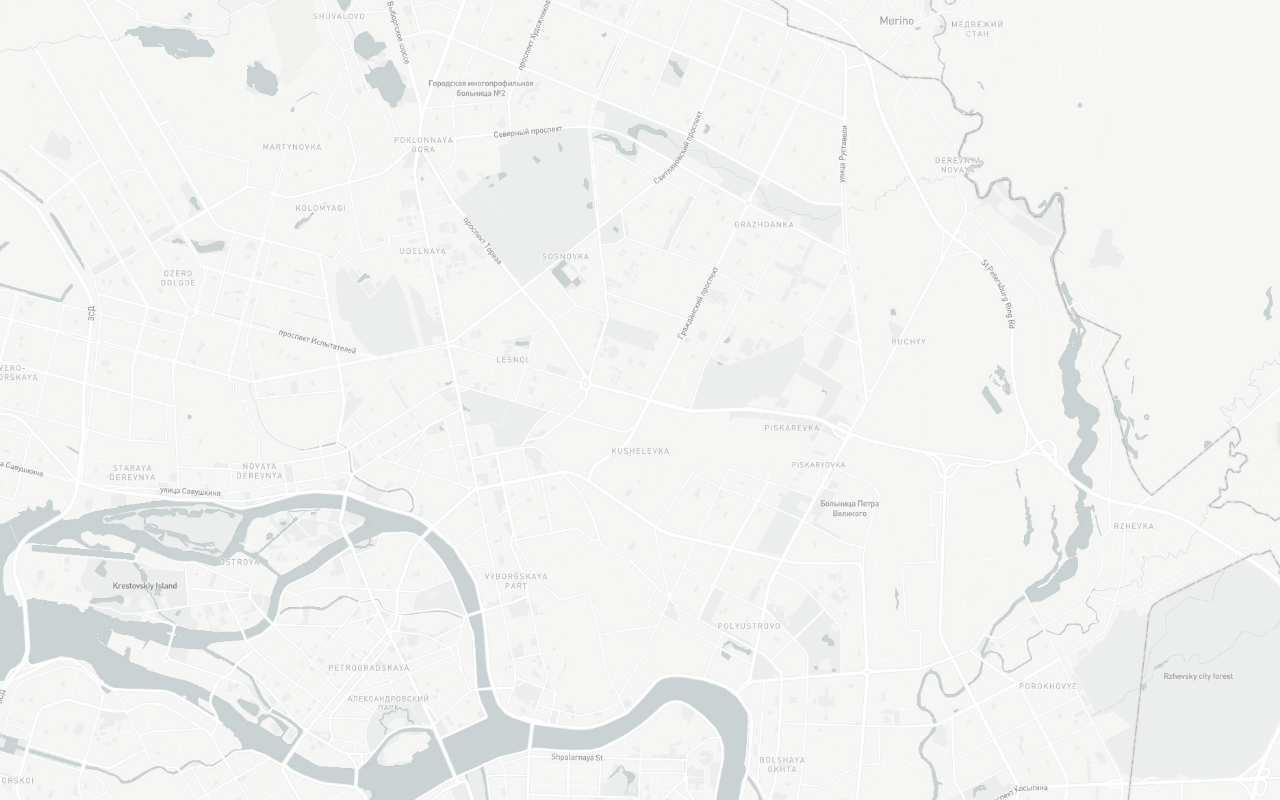
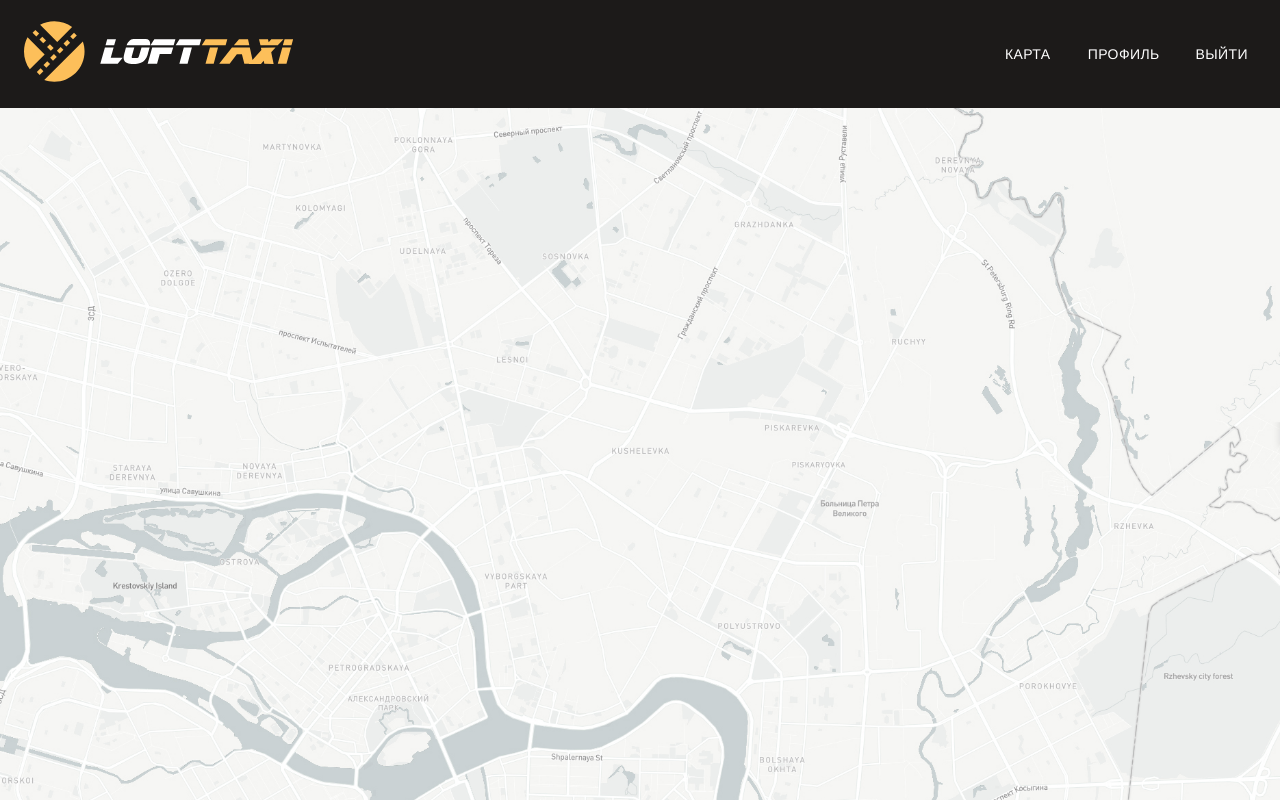
Before and after one commit to noardour/loft-taxi, a React (Vite) app: page / in a window 1280 px wide. Built offline with nearby package versions, Linux system fonts and the light colour scheme; a web font is replaced by a local one.

Commit message:
create Header component

```diff
--- a/src/App.tsx
+++ b/src/App.tsx
@@ -1,9 +1,11 @@
 import { Outlet } from 'react-router-dom';
 import styles from './App.module.css';
 import Map from './components/Map';
+import Header from './components/Header';
 
 const App = () => (
   <div className={styles.app}>
+    <Header />
     <Map />
     <Outlet />
   </div>
--- a/src/MUITheme.ts
+++ b/src/MUITheme.ts
@@ -8,6 +8,10 @@ const MUITheme = createTheme({
       dark: '#FFA842',
       light: '#ffcb5a',
       contrastText: '#000',
+    },
+    secondary: {
+      main: '#1C1A19',
+      contrastText: '#FFF',
     },
     common: {
       black: '#1C1A19',
@@ -54,6 +58,10 @@ const MUITheme = createTheme({
               paddingLeft: '80px',
               boxShadow: 'none',
             };
+          } else {
+            return {
+              fontWeight: '400',
+            };
           }
         },
       },
--- /dev/null
+++ b/src/components/Header.tsx
@@ -0,0 +1,23 @@
+import { AppBar, Button, Toolbar, Box } from '@mui/material';
+import Logo from './Logo';
+
+const Header = () => (
+  <AppBar color="secondary" sx={{ paddingTop: '21px', paddingBottom: '21px' }}>
+    <Toolbar sx={{ gap: '20px' }}>
+      <Box sx={{ flex: 1 }}>
+        <Logo />
+      </Box>
+      <Button variant="text" color="inherit">
+        Карта
+      </Button>
+      <Button variant="text" color="inherit">
+        Профиль
+      </Button>
+      <Button variant="text" color="inherit">
+        Выйти
+      </Button>
+    </Toolbar>
+  </AppBar>
+);
+
+export default Header;
--- /dev/null
+++ b/src/components/Logo.module.css
@@ -0,0 +1,4 @@
+.logo {
+  width: 270px;
+  height: 61px;
+}
--- /dev/null
+++ b/src/components/Logo.tsx
@@ -0,0 +1,6 @@
+import styles from './Logo.module.css';
+import logo from '../assets/logo.svg';
+
+const Logo = () => <img className={styles.logo} src={logo} alt="logo" />;
+
+export default Logo;
```
